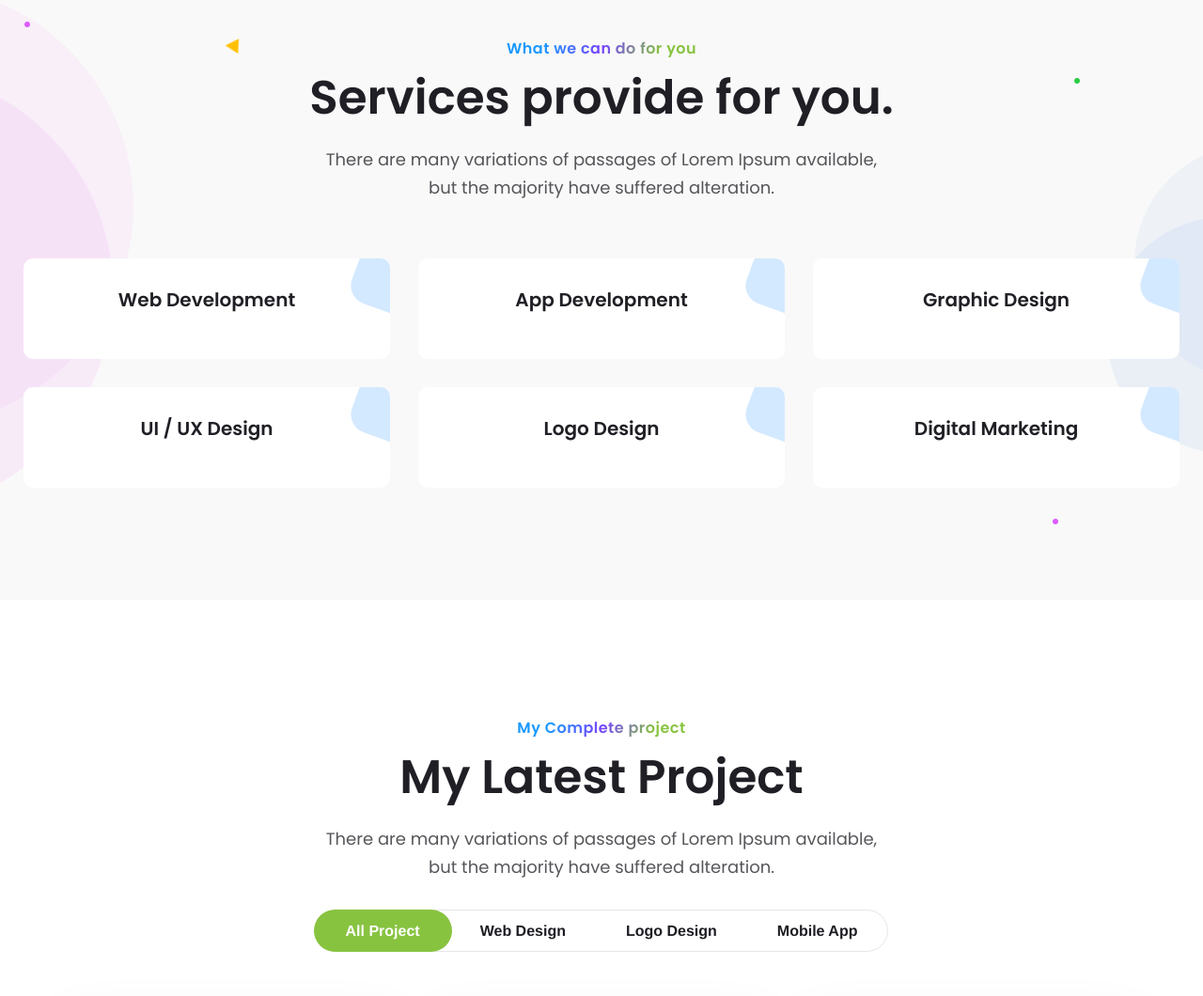
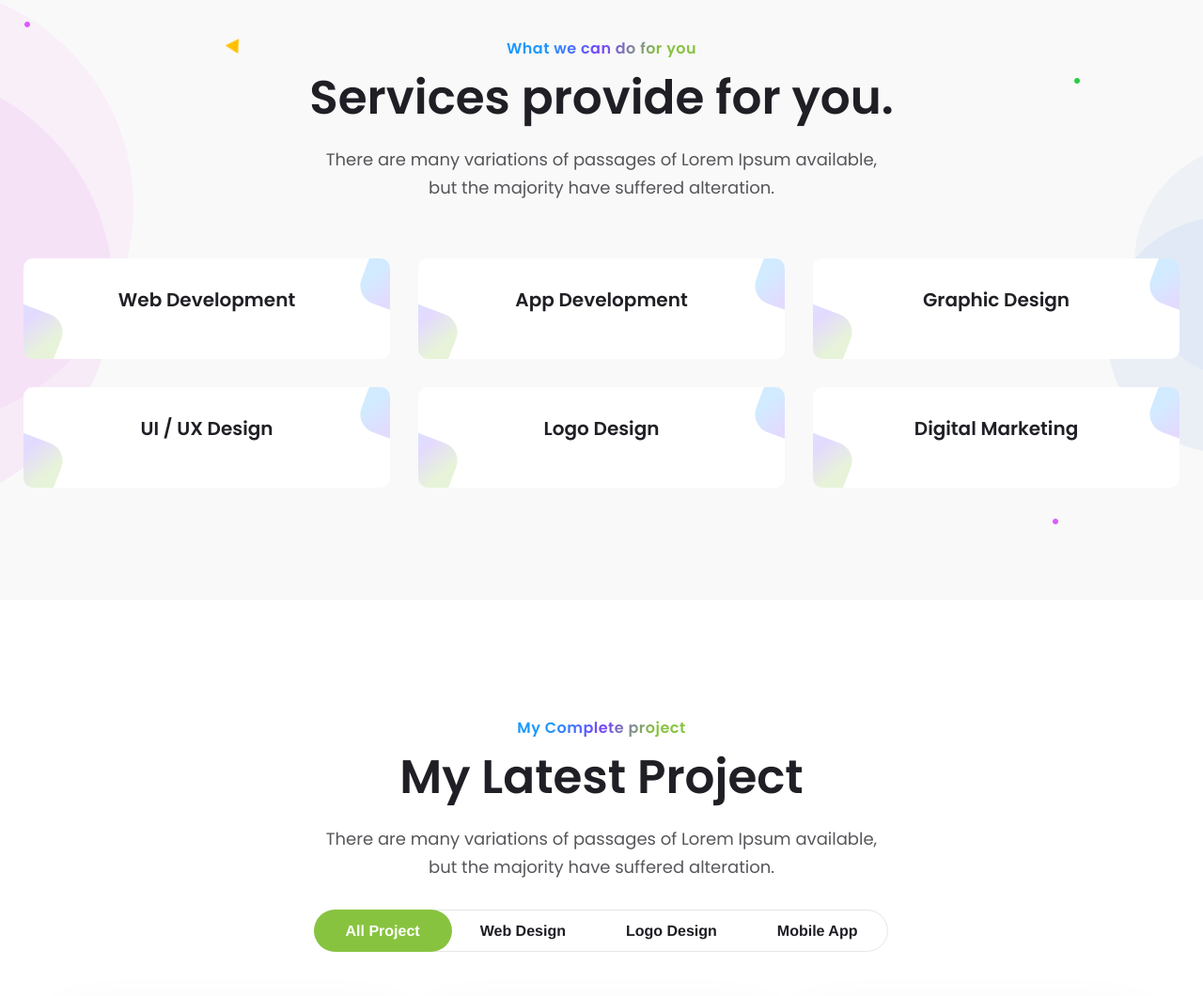
Before and after one commit to uidev-in/agency_portfolio, a plain HTML site: page index.html in a window 1280 px wide. Shown: the part 1630-2690 px from the top of the page at 94% size. Drawn offline with nearby package versions, Linux system fonts and the light colour scheme.

Commit message:
added new curve in service card

```diff
--- a/index.html
+++ b/index.html
@@ -54,15 +54,34 @@ video {
     overflow: hidden;
 }
 
-.service .shape {
+.service .shape-right {
     width: 100px;
     height: 60px;
-    background: #2392fe;
+    background: linear-gradient(
+120deg
+, #1C99FE 20.69%, #7644FF 50.19%, var(--color-primary) 79.69%);
     opacity: 0.2;
     position: absolute;
     top: 0;
-    right: -60px;
+    right: -70px;
     transform: rotate(20deg);
+    z-index: 10;
+    border-radius: 20px;
+}
+
+.service .shape-left {
+    width: 100px;
+    height: 60px;
+    background: linear-gradient(
+120deg
+, #1C99FE 20.69%, #7644FF 50.19%, var(--color-primary) 79.69%);
+    opacity: 0.2;
+    position: absolute;
+    bottom: 0;
+    left: -60px;
+    transform: rotate(
+21deg
+);
     z-index: 10;
     border-radius: 20px;
 }
@@ -352,7 +371,8 @@ video {
                          <!-- start single Services -->
                          <div class="col-lg-4 col-md-6 col-sm-6 col-12">
                              <div class="service service__style--2 text-center">
-                                 <span class="shape"></span>
+                                <span class="shape-left"></span>
+                                 <span class="shape-right"></span>
                                  <div class="content">
                                      <h3 class="title">Web Development</h3>
                                  </div>
@@ -360,7 +380,8 @@ video {
                          </div>
                          <div class="col-lg-4 col-md-6 col-sm-6 col-12">
                              <div class="service service__style--2 text-center">
-                                 <span class="shape"></span>
+                                 <span class="shape-left"></span>
+                                 <span class="shape-right"></span>
                                  <div class="content">
                                      <h3 class="title">App Development</h3>
                                  </div>
@@ -368,7 +389,8 @@ video {
                          </div>
                          <div class="col-lg-4 col-md-6 col-sm-6 col-12">
                              <div class="service service__style--2 text-center">
-                                 <span class="shape"></span>
+                                 <span class="shape-left"></span>
+                                 <span class="shape-right"></span>
                                  <div class="content">
                                      <h3 class="title">Graphic Design</h3>
                                  </div>
@@ -376,7 +398,8 @@ video {
                          </div>
                          <div class="col-lg-4 col-md-6 col-sm-6 col-12">
                              <div class="service service__style--2 text-center">
-                                 <span class="shape"></span>
+                                 <span class="shape-left"></span>
+                                 <span class="shape-right"></span>
                                  <div class="content">
                                      <h3 class="title">UI / UX Design</h3>
                                  </div>
@@ -384,7 +407,8 @@ video {
                          </div>
                          <div class="col-lg-4 col-md-6 col-sm-6 col-12">
                              <div class="service service__style--2 text-center">
-                                 <span class="shape"></span>
+                                 <span class="shape-left"></span>
+                                 <span class="shape-right"></span>
                                  <div class="content">
                                      <h3 class="title">Logo Design</h3>
                                  </div>
@@ -392,7 +416,8 @@ video {
                          </div>
                          <div class="col-lg-4 col-md-6 col-sm-6 col-12">
                              <div class="service service__style--2 text-center">
-                                 <span class="shape"></span>
+                                 <span class="shape-left"></span>
+                                 <span class="shape-right"></span>
                                  <div class="content">
                                      <h3 class="title">Digital Marketing</h3>
                                  </div>
```
